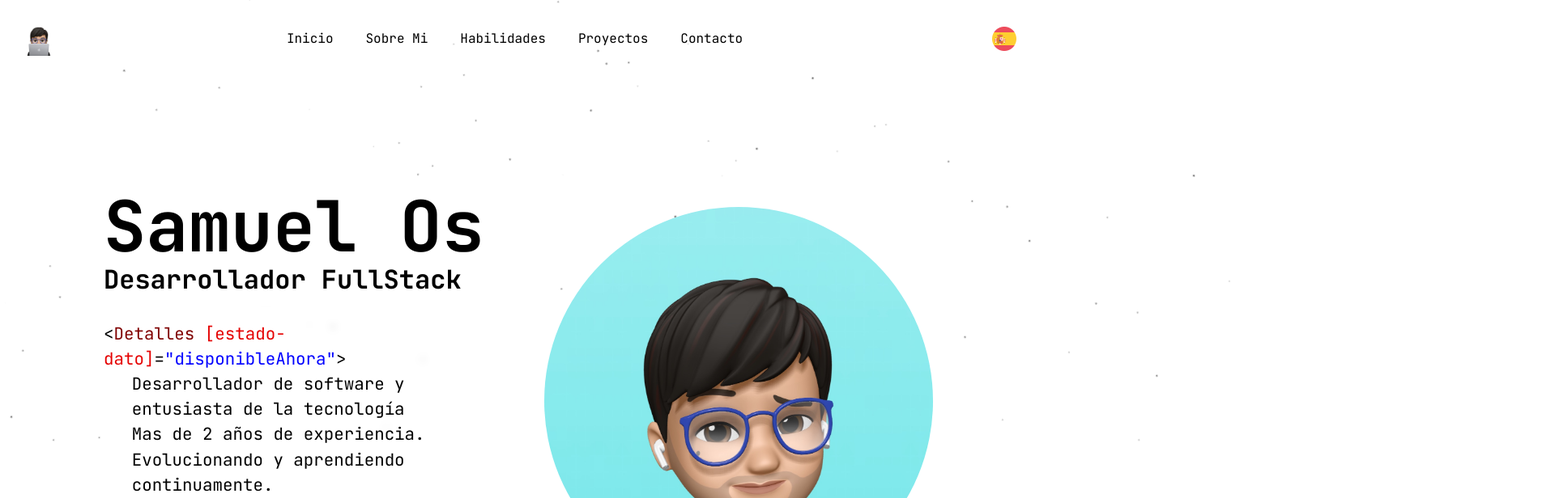
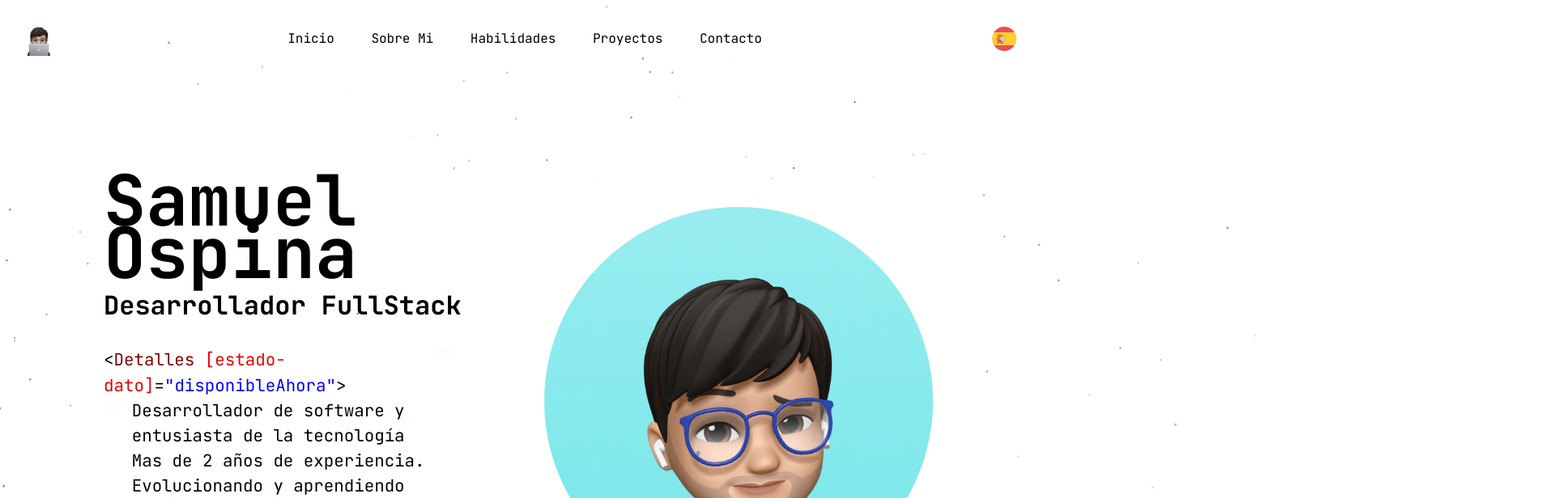
Before and after one commit to Ospina115/Pagina-Portafolio, a React (Vite) app: page / in a window 1280 px wide. Shown: the top 616 px of the page at 81% size, 1920 px wide, since content can reach past the window. Built offline with nearby package versions, Linux system fonts and the light colour scheme.

Commit message:
🏨 NavBar Fixed
ahora es menor la navbar, falta ponerle estilos diferentes pero al menos ya funciona y se interactua con ella mejor

```diff
--- a/index.html
+++ b/index.html
@@ -13,5 +13,6 @@
     <div id="root"></div>
     <script type="module" src="/src/main.jsx"></script>
     <img src="/src/assets/images/stars.png" alt="fondo" id="fondo" />
+    <img src="/src/assets/images/stars.png" alt="fondo" id="revez" />
 </body>
 </html>
--- a/src/components/navbar/HeaderInicio.jsx
+++ b/src/components/navbar/HeaderInicio.jsx
@@ -1,4 +1,3 @@
-import React from 'react';
 import './headerInicio.css'; // Assuming you have a CSS file for styles
 
 const menuItems = [
@@ -9,10 +8,15 @@
   { id: 'Contact', href: '#contacto', labelEs: 'Contacto', labelEn: 'Contact' },
 ];
 
-function MenuItem({ id, href, label }) {
+function MenuItem({ id, href, label, iconClass }) {
   return (
     <li id={id}>
-      <a href={href}>{label}</a>
+      <a href={href}>
+        <span>{label}</span>
+        <span>
+          <i className={iconClass} aria-hidden="true"></i>
+        </span>
+      </a>
     </li>
   );
 }
@@ -38,14 +42,14 @@
     <header>
       <img className="logo" src="src/assets/images/icons/coding.png" alt="logo" />
       <nav>
-        <ul className="menu">
-          {menuItems.map(({ id, href, labelEs, labelEn }) => (
+        <ul className="menu" data-animation="to-top">
+          {menuItems.map(({ id, href, labelEs, labelEn }, index) => (
             <MenuItem
               key={id}
               id={id}
               href={href}
               label={isSpanish ? labelEs : labelEn}
-              isSpanish={isSpanish}
+              iconClass={`fas ${['fa-address-card', 'fa-tasks', 'fa-users', 'fa-envelope-open-text'][index]}`}
             />
           ))}
         </ul>
--- a/src/components/navbar/headerinicio.css
+++ b/src/components/navbar/headerinicio.css
@@ -7,26 +7,10 @@
     align-items: center;
     justify-content: space-between;
 }
-header h2 {
-    margin-left: 10px;
-}
-header nav{
-    margin-right: 25px;
-}
+
 nav ul li {
+    padding: 0 0.8rem;
     display: inline-block;
-}
-nav ul li:last-child {
-    margin-right: 0;
-}
-nav ul li a {
-    text-decoration: auto;
-    padding: 10px 20px;
-    transition: 0.3s;
-}
-nav ul li a:hover {
-    text-decoration: underline;
-    border-radius: 30px;
 }
 
 header .logo{
@@ -48,3 +32,75 @@
     transform: scale(0.9);
     transition: transform 0.1s ease;
 }
+
+/* Estilos para las animaciones del menú */
+.menu {
+  display: flex;
+  justify-content: center;
+}
+
+
+.menu a {
+  position: relative;
+  display: block;
+  overflow: hidden;
+}
+
+.menu a span {
+  transition: transform 0.2s ease-out;
+}
+
+.menu a span:first-child {
+  display: inline-block;
+  padding: 10px;
+}
+
+.menu a span:last-child {
+  position: absolute;
+  top: 0;
+  right: 0;
+  bottom: 0;
+  left: 0;
+  display: flex;
+  align-items: center;
+  justify-content: center;
+  transform: translateY(-100%);
+}
+
+.menu i {
+  font-size: 30px;
+}
+
+.menu a:hover span:first-child {
+  transform: translateY(100%);
+}
+
+.menu a:hover span:last-child,
+.menu[data-animation] a:hover span:last-child {
+  transform: none;
+}
+
+/* Animaciones específicas */
+.menu[data-animation="to-top"] a span:last-child {
+  transform: translateY(100%);
+}
+
+.menu[data-animation="to-top"] a:hover span:first-child {
+  transform: translateY(-100%);
+}
+
+.menu[data-animation="to-right"] a span:last-child {
+  transform: translateX(-100%);
+}
+
+.menu[data-animation="to-right"] a:hover span:first-child {
+  transform: translateX(100%);
+}
+
+.menu[data-animation="to-left"] a span:last-child {
+  transform: translateX(100%);
+}
+
+.menu[data-animation="to-left"] a:hover span:first-child {
+  transform: translateX(-100%);
+}
--- a/src/styles/temaclaro.css
+++ b/src/styles/temaclaro.css
@@ -12,10 +12,6 @@
     /* ####### HEADER ####### */
     nav ul li a {
         color: #000000;
-    }
-    nav ul li a:hover {
-        background-color: #000000;
-        color: #ffffff;
     }
 
     /* ####### INICIO ####### */
--- a/src/styles/temaoscuro.css
+++ b/src/styles/temaoscuro.css
@@ -11,10 +11,6 @@
     /* ####### HEADER ####### */
     nav ul li a {
         color: #fff;
-    }
-    nav ul li a:hover {
-        background-color: #ffffff;
-        color: #1E1D2B;
     }
 
     /* ####### INICIO ####### */
```
